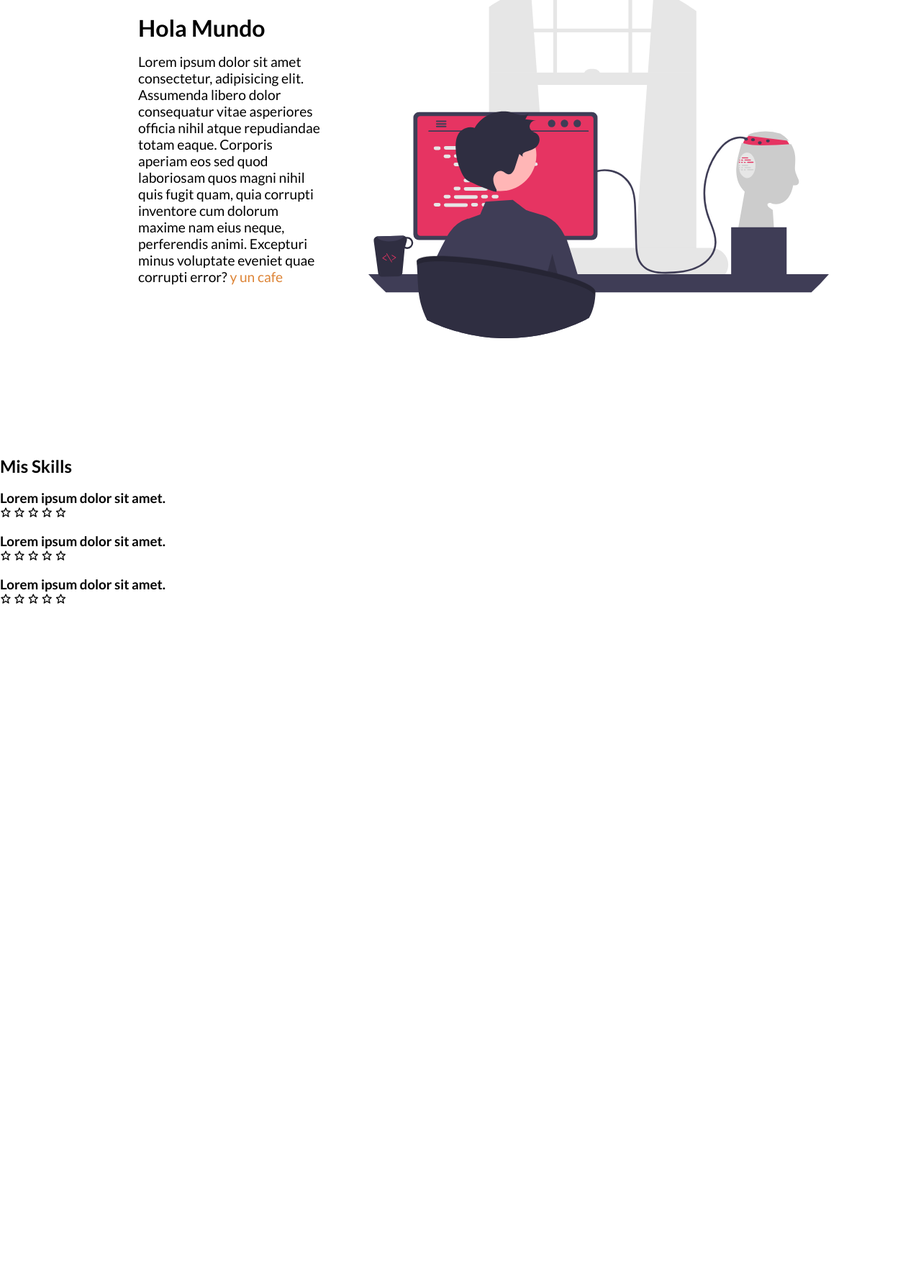
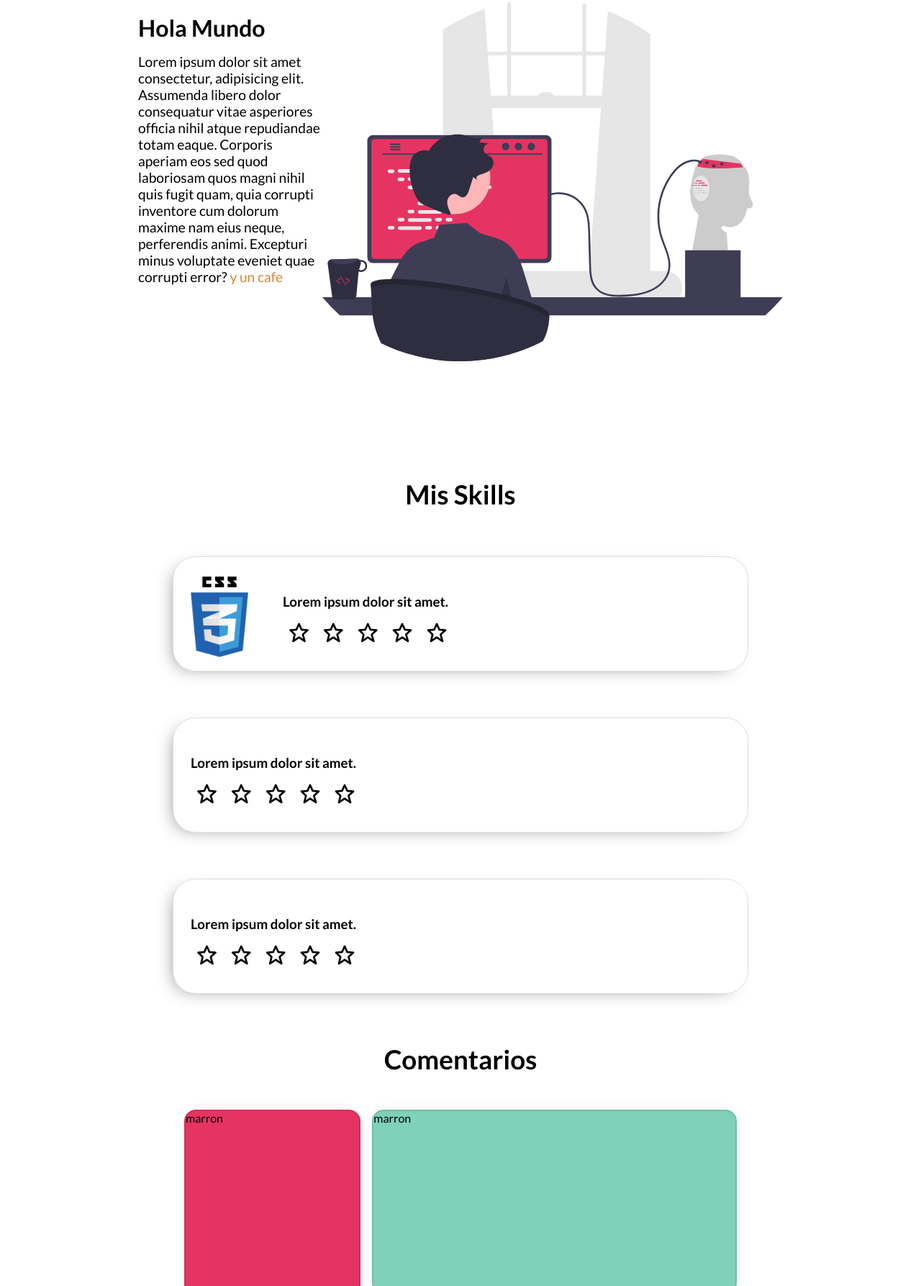
Before and after one commit to elbirulana/aprendiendoGitF, a plain HTML site: page index.html in a window 1280 px wide. Shown: the part 1013-2800 px from the top of the page at 72% size. Before the commit the page ends 1855 px from the top, so only its background shows below. Drawn offline with nearby package versions, Linux system fonts and the light colour scheme.

Commit message:
segundo boceto de mi portafolio,ahora ya agrege grid

```diff
--- a/index.html
+++ b/index.html
@@ -71,7 +71,7 @@
             <div class="skill_container">
                 <div class="card">
                     <div class="card_img">
-                        <img src="" alt="">
+                        <img src="img/descarga (1).png" alt="">
                     </div>
                     <div class="card_puntos">
                         <h3>Lorem ipsum dolor sit amet.</h3>
@@ -118,6 +118,17 @@
                 </div>
             </div>
         </section>
+        <section class="grid">
+            <h2>Comentarios</h2>
+            <div class="grid_container">
+                <div class="grid_cuadros grid1">marron</div>
+                <div class="grid_cuadros grid2">marron</div>
+                <div class="grid_cuadros grid3">marron</div>
+                <div class="grid_cuadros grid4">marron</div>
+                <div class="grid_cuadros grid5">marron</div>
+                <div class="grid_cuadros grid6">marron</div>
+              </div>
+        </section>
     </main>
     <script src="https://unpkg.com/boxicons@2.1.0/dist/boxicons.js"></script>
 </body>
--- a/style.css
+++ b/style.css
@@ -75,7 +75,7 @@ body{
 }
 
 .hero_texto a{
-    padding: 1rem 2.5rem;
+    padding: .6rem 3rem;
     background-color: #e63462;
     border-radius: 2rem;
     color: white;
@@ -104,11 +104,11 @@ main{
 
 .section_container{
     display: flex;
-    margin: 0 8rem;
+    width: 70%;
+    margin: 2rem 15%;
 }
 .section_textos{
     width: 40%;
-    margin: 2rem 4rem;
 }
 
 .section_textos h3{
@@ -127,3 +127,102 @@ main{
 .section_img img{
     width: 40rem;
 }
+
+/* Mis skills */
+
+.skill h2{
+    font-size: 2.3rem;
+    text-align: center;
+}
+
+.skill_container{
+    width: 90%;
+    margin: 2rem 5%;
+    display: flex;
+    flex-direction: column;
+    align-items: center;
+}
+
+.card{
+    height: 10rem;
+    width: 50rem;
+    margin: 2rem;
+    border-radius: 2rem;
+    box-shadow: -9px 6px 23px -11px rgba(0,0,0,0.43);
+    border: 1px solid rgba(0, 0, 0, 0.13);
+    display: flex;
+    flex-direction: row;
+    align-items: center;
+}
+
+.card_img img{
+    padding-top: .7rem;
+    width: 8rem;
+}
+
+.card_puntos{
+    margin-left: 1.5rem;
+}
+
+.card_puntos h3{
+    padding: 1rem 0;
+}
+
+.card_estrellas i{
+    font-size: 2rem;
+    padding:  0 .4rem;
+}
+
+/* Grid */
+
+.grid h2{
+    text-align: center;
+    font-size: 2.3rem;
+    margin: 2.3rem 0;
+}
+
+.grid_cuadros{
+    border-radius: 1rem;
+    border: 2px solid rgba(0, 0, 0, 0.089);
+    box-shadow: 0px 0px 20px -6px rgba(0, 0, 0, 0.13);
+}
+
+.grid_container{
+    margin: 3rem 20%;
+    width: 60%;
+    height: 50rem;
+    display: grid;
+    grid-template-columns: 1fr 1fr 1fr;
+    grid-template-rows: 1fr 1fr 1fr;
+    gap: 1rem 1rem;
+    grid-auto-flow: row;
+    grid-template-areas:
+        "grid1 grid2 grid2"
+        "grid1 grid4 grid5"
+        "grid3 grid4 grid6";
+}
+
+
+.grid1 {
+    grid-area: grid1; background-color: #e63462;
+}
+
+.grid2 {
+    grid-area: grid2;background-color: #7fd1b9;
+}
+
+.grid3 {
+    grid-area: grid3; background-color: #691e06
+}
+
+.grid4 {
+    grid-area: grid4; background-color: #fbba72;
+}
+
+.grid5 {
+    grid-area: grid5; background-color: #08b2e3;
+}
+
+.grid6 {
+    grid-area: grid6; background-color: #5448C8;
+}
```
Also changed, not shown: img/descarga (1).png (added), img/descarga (2).png (added), img/descarga.png (added).
